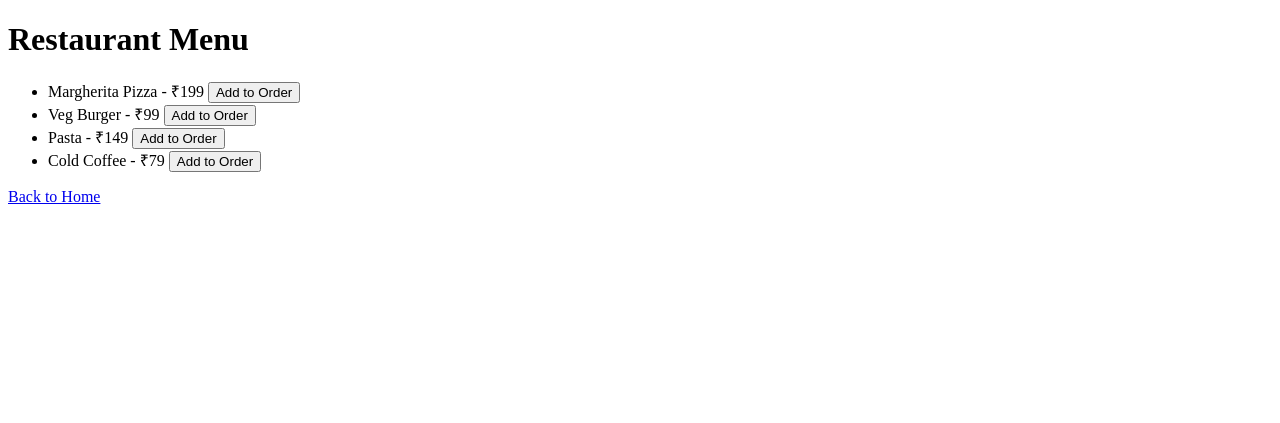
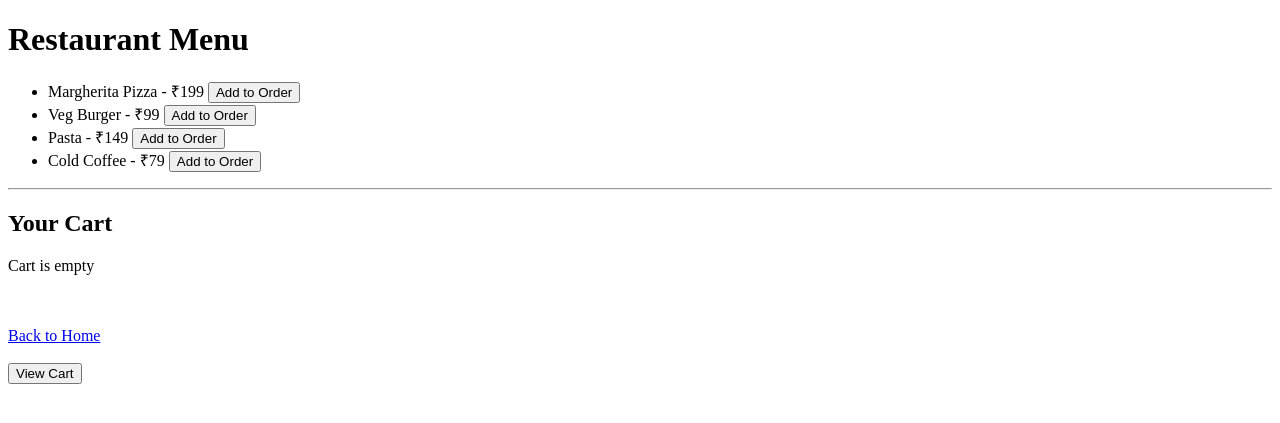
Before and after one commit to Harshad-devp/QR_Restaurant_Project, a Flask app: page /menu in a window 1280 px wide. Shown: the top 423 px of the page. Run offline with Flask 3, Linux system fonts and the light colour scheme.

Commit message:
Day 7: Cart page, grand total, and clean menu-cart separation

```diff
--- a/app.py
+++ b/app.py
@@ -3,33 +3,33 @@ from flask import Flask, render_template, session, redirect, url_for
 app = Flask(__name__)
 app.secret_key = "supersecretkey"
 
-# Temprory database
+# Temporary database
 menu_items = [
     {"id": 1, "name": "Margherita Pizza", "price": 199},
     {"id": 2, "name": "Veg Burger", "price": 99},
     {"id": 3, "name": "Pasta", "price": 149},
     {"id": 4, "name": "Cold Coffee", "price": 79}
 ]
-# page rendring route or HOME route
+
+# Home route
 @app.route("/")
 def home():
     return render_template("index.html")
 
-# Route for menu html
+# Menu route
 @app.route("/menu")
 def menu():
     return render_template("menu.html", menu=menu_items)
 
+# Add to cart
 @app.route("/add/<int:item_id>")
 def add_to_cart(item_id):
 
-    # FORCE reset if cart is list (Day 5 leftover)
     if "cart" not in session or isinstance(session["cart"], list):
         session["cart"] = {}
 
     cart = session["cart"]
 
-    # Get correct price from menu_items
     price = 0
     for item in menu_items:
         if item["id"] == item_id:
@@ -47,6 +47,43 @@ def add_to_cart(item_id):
     session["cart"] = cart
     return redirect(url_for("menu"))
 
+# Remove from cart
+@app.route("/remove/<int:item_id>")
+def remove_from_cart(item_id):
+
+    if "cart" in session:
+        cart = session["cart"]
+        cart.pop(str(item_id), None)
+        session["cart"] = cart
+
+    return redirect(url_for("menu"))
+
+# Cart page
+@app.route("/cart")
+def cart():
+
+    cart_data = []
+    grand_total = 0
+
+    if "cart" in session:
+        for item_id, data in session["cart"].items():
+            for item in menu_items:
+                if item["id"] == int(item_id):
+                    item_total = data["price"] * data["qty"]
+                    grand_total += item_total
+                    cart_data.append({
+                        "id": item["id"],
+                        "name": item["name"],
+                        "price": data["price"],
+                        "qty": data["qty"],
+                        "total": item_total
+                    })
+
+    return render_template(
+        "cart.html",
+        cart=cart_data,
+        grand_total=grand_total
+    )
 
 if __name__ == "__main__":
     app.run(debug=True)
--- a/templates/menu.html
+++ b/templates/menu.html
@@ -12,13 +12,49 @@
         <li>
             {{ item.name }} - ₹{{ item.price }}
             <a href="{{ url_for('add_to_cart', item_id=item.id) }}">
-            <button>Add to Order</button>
-</a>
+                <button>Add to Order</button>
+            </a>
         </li>
     {% endfor %}
 </ul>
 
+<hr>
+
+<h2>Your Cart</h2>
+
+{% if session.cart %}
+{% set ns = namespace(total=0) %}
+<ul>
+    {% for item_id, data in session.cart.items() %}
+        {% for item in menu %}
+            {% if item.id == item_id|int %}
+                <li>
+                    {{ item.name }} |
+                    Qty: {{ data.qty }} |
+                    Price: ₹{{ data.price }} |
+                    Total: ₹{{ data.price * data.qty }}
+                    <a href="{{ url_for('remove_from_cart', item_id=item.id) }}">❌</a>
+                </li>
+                {% set ns.total = ns.total + (data.price * data.qty) %}
+            {% endif %}
+        {% endfor %}
+    {% endfor %}
+</ul>
+
+<strong>Grand Total: ₹{{ ns.total }}</strong>
+{% else %}
+<p>Cart is empty</p>
+{% endif %}
+
+
+<br><br>
 <a href="/">Back to Home</a>
+
+<br><br>
+<a href="{{ url_for('cart') }}">
+    <button>View Cart</button>
+</a>
+
 
 </body>
 </html>
```
Also changed, not shown: templates/cart.html (+15 -2 lines).
